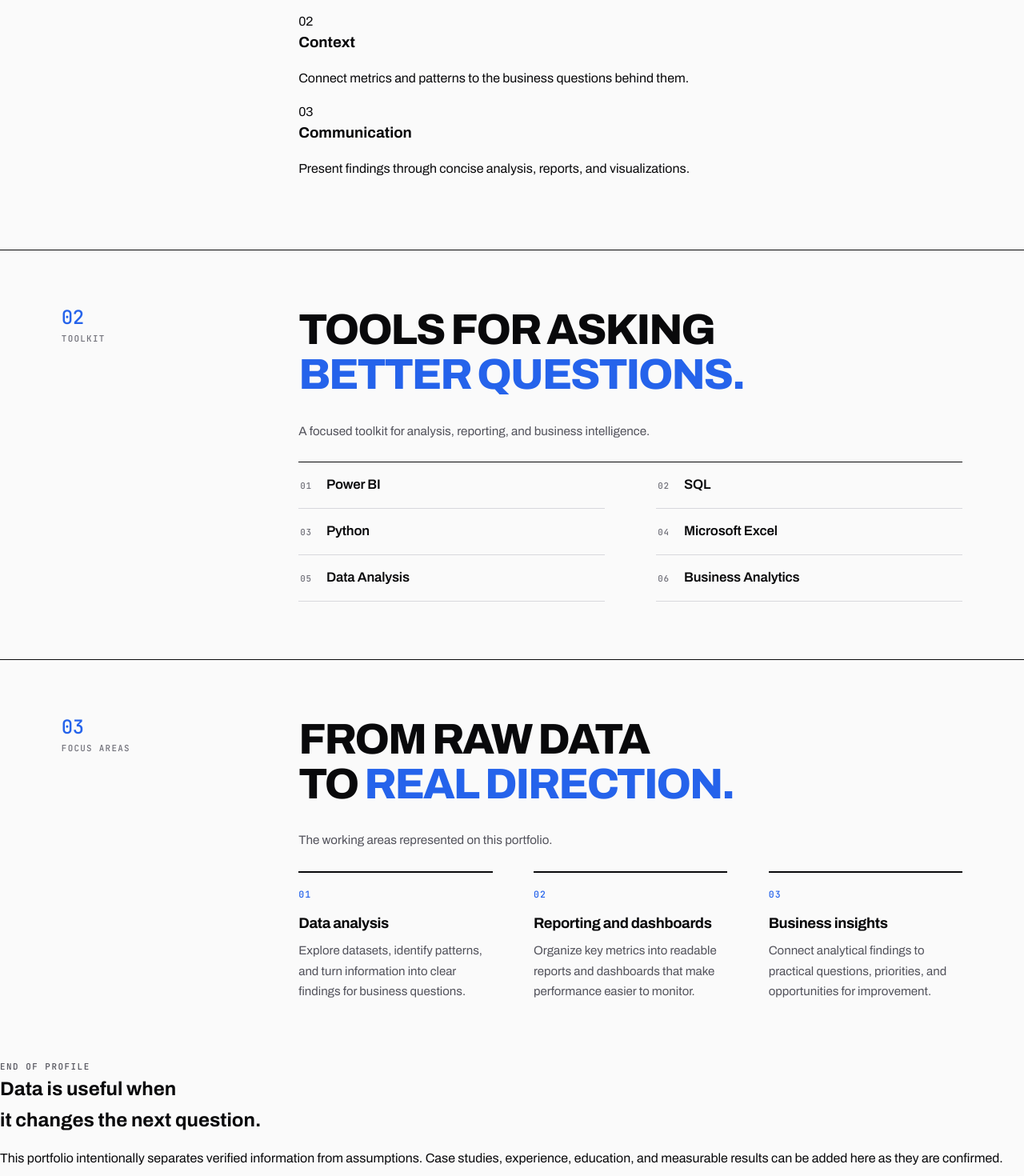
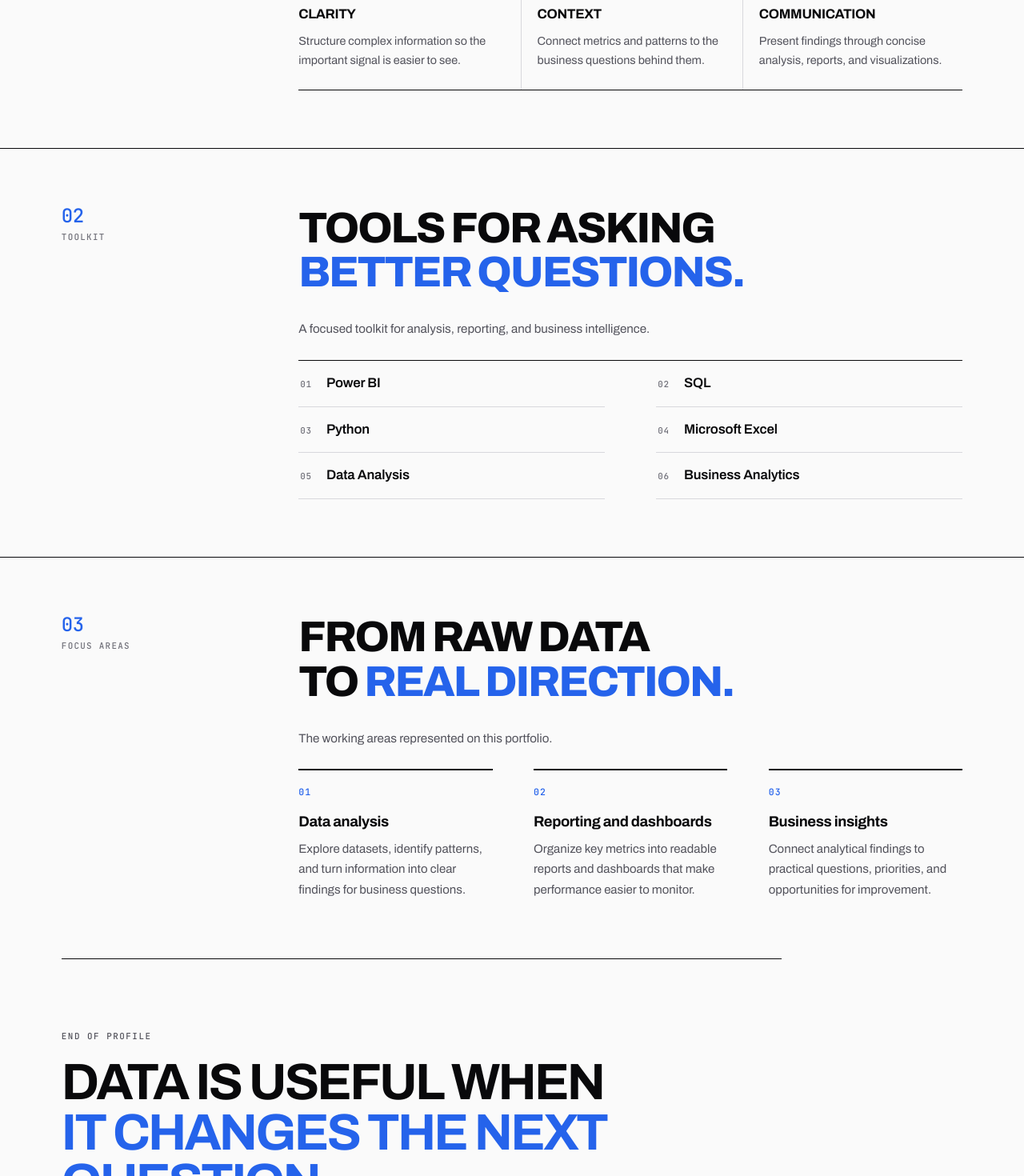
Before and after one commit to skamran0786/Prajakta-Thopte, a React (Vite) app: page / in a window 1280 px wide. Shown: the part 1140-2610 px from the top of the page at 80% size. Built offline with nearby package versions, Linux system fonts and the light colour scheme.

Commit message:
style: add editorial profile and responsive CTA blocks

```diff
--- a/src/styles.css
+++ b/src/styles.css
@@ -816,3 +816,86 @@ nav a[aria-current]::after {
     transform: none;
   }
 }
+
+/* Editorial content blocks */
+.statement-grid {
+  display: grid;
+  grid-template-columns: repeat(3, minmax(0, 1fr));
+  gap: 2px;
+  margin-top: 42px;
+  border-top: 1px solid var(--ink);
+  border-bottom: 1px solid var(--ink);
+}
+.statement-grid article {
+  min-width: 0;
+  padding: 22px 20px 24px 0;
+}
+.statement-grid article + article {
+  padding-left: 20px;
+  border-left: 1px solid var(--hairline);
+}
+.statement-grid span {
+  font-family: "JetBrains Mono", ui-monospace, monospace;
+  font-size: .68rem;
+  color: var(--accent);
+}
+.statement-grid h3 {
+  margin: 14px 0 8px;
+  font-family: "Archivo", system-ui, sans-serif;
+  font-size: 1.05rem;
+  text-transform: uppercase;
+  letter-spacing: -.02em;
+}
+.statement-grid p {
+  margin: 0;
+  color: var(--muted);
+  font-size: .9rem;
+  line-height: 1.65;
+}
+.closing-cta {
+  margin: 0 var(--gutter);
+  padding: 11vh 0 13vh;
+  border-top: 1px solid var(--ink);
+  max-width: 900px;
+}
+.closing-cta h2 {
+  margin: 18px 0 24px;
+  font-family: "Archivo", system-ui, sans-serif;
+  font-size: clamp(2.2rem, 5vw, 4.6rem);
+  line-height: .98;
+  letter-spacing: -.045em;
+  text-transform: uppercase;
+}
+.closing-cta h2 em {
+  font-style: normal;
+  color: var(--accent);
+}
+.closing-cta > p:last-child {
+  max-width: 62ch;
+  margin: 0;
+  color: var(--muted);
+  font-size: 1rem;
+  line-height: 1.75;
+}
+@media (max-width: 700px) {
+  .statement-grid {
+    grid-template-columns: 1fr;
+  }
+  .statement-grid article,
+  .statement-grid article + article {
+    padding: 18px 0;
+    border-left: 0;
+  }
+  .statement-grid article + article {
+    border-top: 1px solid var(--hairline);
+  }
+  .closing-cta {
+    padding: 8vh 0 10vh;
+  }
+}
+@media (prefers-reduced-motion: reduce) {
+  .statement-grid article,
+  .closing-cta {
+    scroll-behavior: auto;
+  }
+}
```
